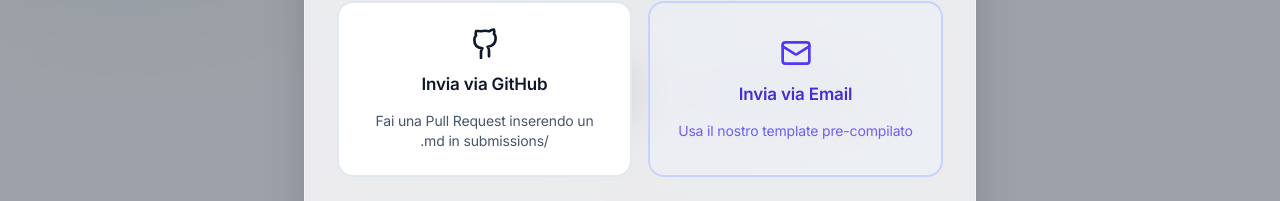
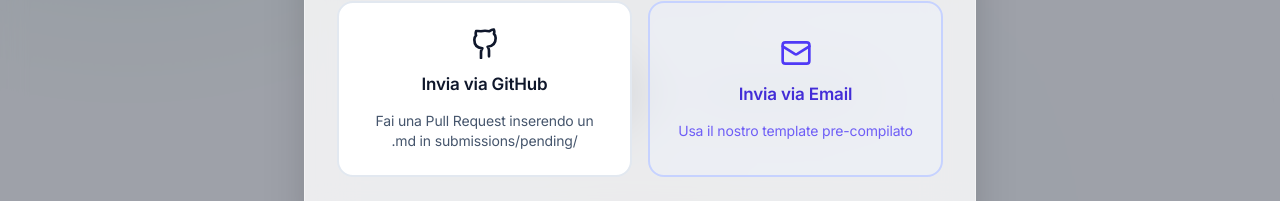
Before and after one commit to linzialessandro/SenzaTesto, a Next.js app in the folder apps/frontend/: page /SenzaTesto/ in a window 1280 px wide. Both pictures are taken after a click on the button "Contribuisci". Shown: the part 522-723 px from the top of the page. Built offline with nearby package versions, Linux system fonts and the light colour scheme; no server answers; the database is empty.

Commit message:
Fix GitHub contribute link, add missing submissions folders, and update GitHub actions versions

```diff
--- a/apps/frontend/src/components/home/modals/ContributeModal.tsx
+++ b/apps/frontend/src/components/home/modals/ContributeModal.tsx
@@ -27,7 +27,7 @@
 
         <div className="grid grid-cols-1 sm:grid-cols-2 gap-4 my-8">
           <a
-            href="https://github.com/linzialessandro/SenzaTesto/new/main/submissions?filename=nuovo_esercizio.md&value=---%0Ayear%3A%20%5B1-5%5D%0Amacro_area%3A%20%5BArea%20Macro%5D%0Atopic%3A%20%5BArgomento%5D%0Adifficulty%3A%20%5B1-5%5D%0Atags%3A%0A%20%20-%20tag1%0A%20%20-%20tag2%0A---%0A%23%20Problem%20Text%0A%5BTesto%20del%20problema%20qui%5D%0A%0A%23%20Latex%20Problem%0A%5BProblema%20in%20LaTeX%20qui%5D%0A%0A%23%20Latex%20Solution%0A%5BSoluzione%20in%20LaTeX%20qui%5D%0A"
+            href="https://github.com/linzialessandro/SenzaTesto/new/main/submissions/pending?filename=nuovo_esercizio.md&value=---%0Ayear%3A%20%5B1-5%5D%0Amacro_area%3A%20%5BArea%20Macro%5D%0Atopic%3A%20%5BArgomento%5D%0Adifficulty%3A%20%5B1-5%5D%0Atags%3A%0A%20%20-%20tag1%0A%20%20-%20tag2%0A---%0A%23%20Problem%20Text%0A%5BTesto%20del%20problema%20qui%5D%0A%0A%23%20Latex%20Problem%0A%5BProblema%20in%20LaTeX%20qui%5D%0A%0A%23%20Latex%20Solution%0A%5BSoluzione%20in%20LaTeX%20qui%5D%0A"
 
             target="_blank"
             rel="noopener noreferrer"
@@ -48,7 +48,7 @@
               <path d="M15 22v-4a4.8 4.8 0 0 0-1-3.2c3-.3 6-1.5 6-6.5a4.6 4.6 0 0 0-1.3-3.2 4.2 4.2 0 0 0-.1-3.2s-1.1-.3-3.5 1.3a12.3 12.3 0 0 0-6.2 0C6.5 2.8 5.4 3.1 5.4 3.1a4.2 4.2 0 0 0-.1 3.2A4.6 4.6 0 0 0 4 9.5c0 5 3 6.2 6 6.5a4.8 4.8 0 0 0-1 3.2v4" />
             </svg>
             <span className="font-semibold text-slate-900 dark:text-white">Invia via GitHub</span>
-            <span className="text-sm text-center">Fai una Pull Request inserendo un .md in submissions/</span>
+            <span className="text-sm text-center">Fai una Pull Request inserendo un .md in submissions/pending/</span>
           </a>
 
           <a
```
Also changed, not shown: 2 other files (tests, documents, lock files or other folders).
